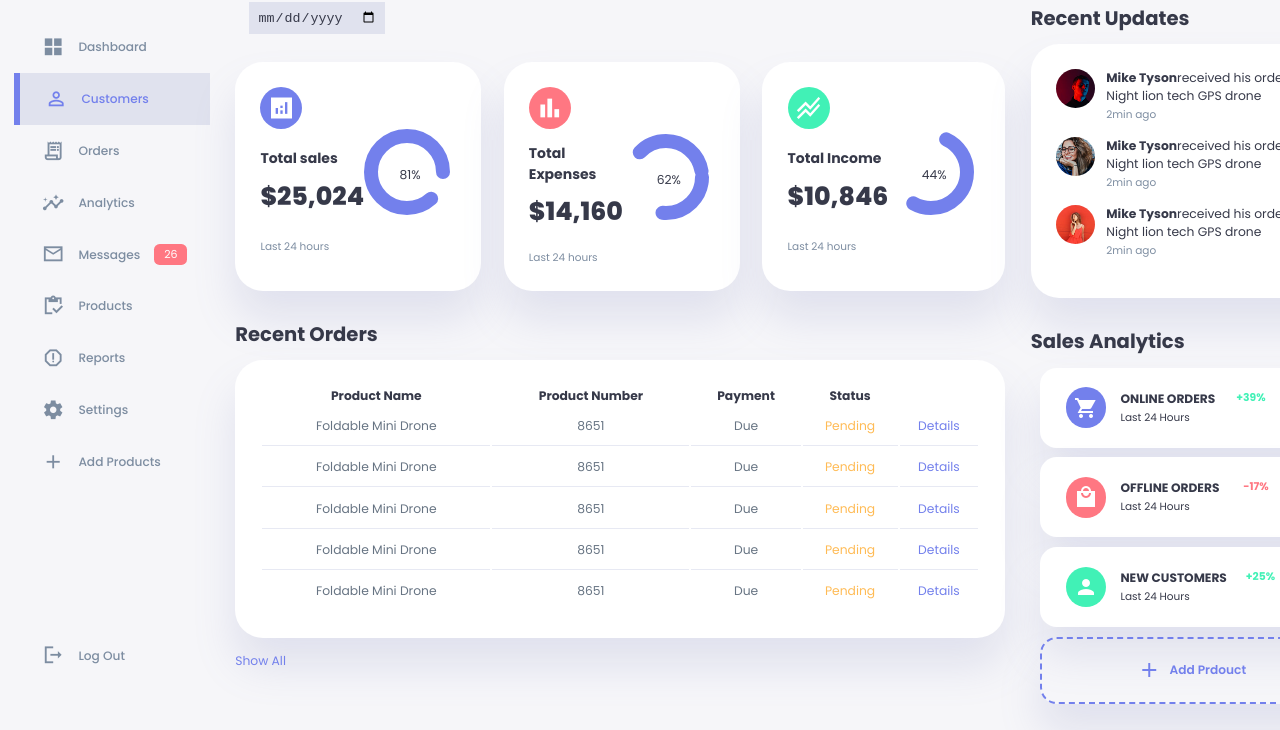
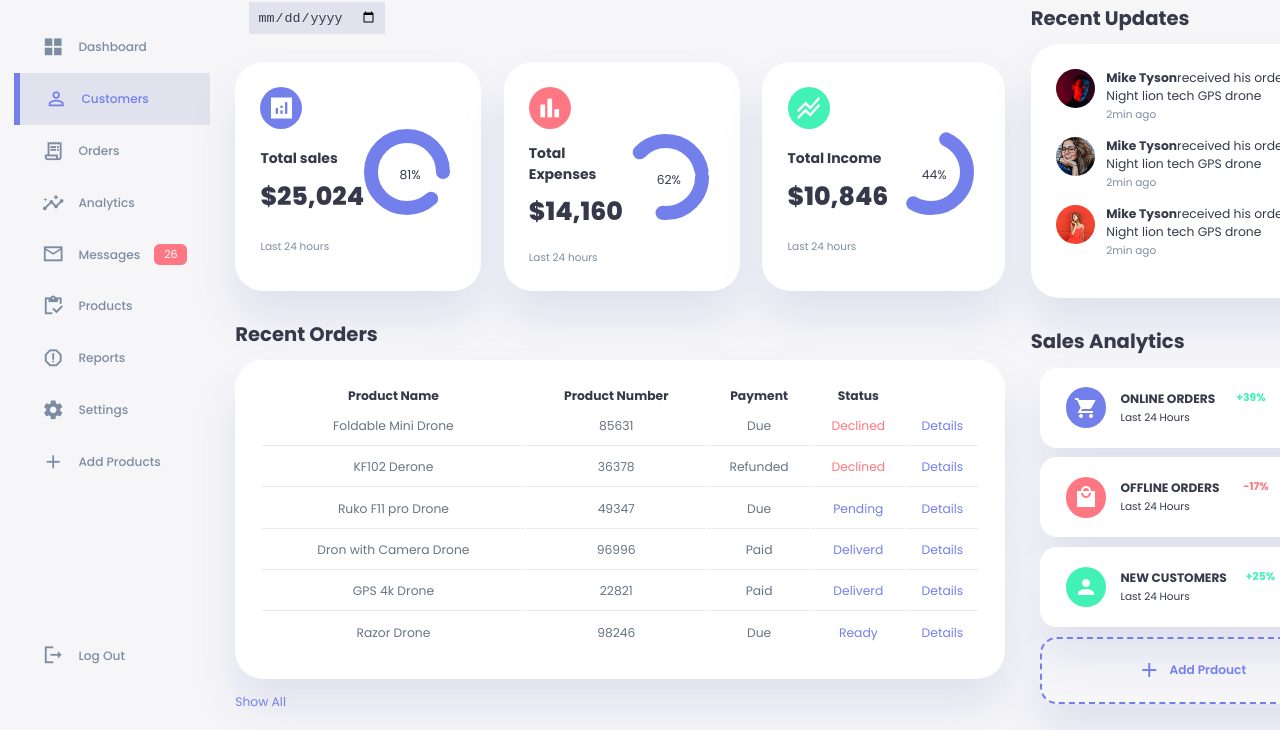
Before and after one commit to 10Dipesh/Responsive-Dashboard, a plain HTML site: page index.html in a window 1280 px wide. Shown: the part 70-800 px from the top of the page. Drawn offline with Linux system fonts and the light colour scheme.

Commit message:
js-contents

```diff
--- a/css/base.css
+++ b/css/base.css
@@ -23,6 +23,15 @@
     --card-padding:1.8rem;
     --padding-1:1.2rem;
 
+    --box-shadow:0 2rem 3rem var(--color-light);
+}
+
+.dark-theme-variables{
+    --color-background:#181a1e;
+    --color-white:#202528;
+    --color-dark:#edeffd;
+    --color-dark-varient:#a3bdcc;
+    --color-light:rgba(0,0,0,0.4);
     --box-shadow:0 2rem 3rem var(--color-light);
 }
 
--- a/css/media.css
+++ b/css/media.css
@@ -55,7 +55,7 @@
 
     aside {
         position: fixed;
-        left: 0;
+        left: -100%;
         background:var(--color-white);
         width: 18rem;
         z-index: 3;
@@ -63,6 +63,14 @@
         height: 100vh;
         padding-right: var(--card-padding);
         display: none;
+        animation: showMenu 400ms ease forwards;
+    }
+
+
+    @keyframes showMenu {
+        to{
+            left: 0;
+        }
     }
 
     aside .logo{
--- a/index.html
+++ b/index.html
@@ -153,43 +153,7 @@
             <th></th>
           </tr>
               <thead>
-                <tbody>
-                  <tr>
-                    <td>Foldable Mini Drone</td>
-                    <td>8651</td>
-                    <td>Due</td>
-                    <td class="warning">Pending</td>
-                    <td class="primary">Details</td>
-                  </tr>
-                  <tr>
-                    <td>Foldable Mini Drone</td>
-                    <td>8651</td>
-                    <td>Due</td>
-                    <td class="warning">Pending</td>
-                    <td class="primary">Details</td>
-                  </tr>
-                  <tr>
-                    <td>Foldable Mini Drone</td>
-                    <td>8651</td>
-                    <td>Due</td>
-                    <td class="warning">Pending</td>
-                    <td class="primary">Details</td>
-                  </tr>
-                  <tr>
-                    <td>Foldable Mini Drone</td>
-                    <td>8651</td>
-                    <td>Due</td>
-                    <td class="warning">Pending</td>
-                    <td class="primary">Details</td>
-                  </tr>
-                  <tr>
-                    <td>Foldable Mini Drone</td>
-                    <td>8651</td>
-                    <td>Due</td>
-                    <td class="warning">Pending</td>
-                    <td class="primary">Details</td>
-                  </tr>
-                </tbody>
+               <tbody></tbody>
               </thead>
         </table>
         <a href="#">Show All</a>
@@ -296,5 +260,8 @@
         </div>
       </div>
     </div>
+    <script src="orders.js"></script>
+    <script src="script.js"></script>
+
   </body>
 </html>
--- /dev/null
+++ b/orders.js
@@ -0,0 +1,36 @@
+const Orders =[{
+    productName:'Foldable Mini Drone',
+    ProdctNumber:'85631',
+    paymentStatus:'Due',
+    shipping:'Declined'
+},
+{
+    productName:'KF102 Derone',
+    ProdctNumber:'36378',
+    paymentStatus:'Refunded',
+    shipping:'Declined'
+},
+{
+    productName:'Ruko F11 pro Drone',
+    ProdctNumber:'49347',
+    paymentStatus:'Due',
+    shipping:'Pending'
+},
+{
+    productName:'Dron with Camera Drone',
+    ProdctNumber:'96996',
+    paymentStatus:'Paid',
+    shipping:'Deliverd'
+},
+{
+    productName:'GPS 4k Drone',
+    ProdctNumber:'22821',
+    paymentStatus:'Paid',
+    shipping:'Deliverd'
+},
+{
+    productName:'Razor Drone',
+    ProdctNumber:'98246',
+    paymentStatus:'Due',
+    shipping:'Ready'
+}]
--- a/script.js
+++ b/script.js
@@ -0,0 +1,37 @@
+const sideMenu = document.querySelector("aside");
+const menuBtn = document.querySelector("#menu-btn");
+const closeBtn = document.querySelector("#close-btn");
+const themeToggler = document.querySelector(".theme-toggler");
+
+menuBtn.addEventListener("click", () => {
+  sideMenu.style.display = "block";
+});
+closeBtn.addEventListener("click", () => {
+  closeBtn.style.display = "none";
+});
+
+themeToggler.addEventListener("click", () => {
+  document.body.classList.toggle("dark-theme-variables");
+
+  themeToggler.querySelector("span:nth-child(1)").classList.toggle("active");
+  themeToggler.querySelector("span:nth-child(2)").classList.toggle("active");
+});
+
+Orders.forEach(order => {
+  const tr = document.createElement('tr');
+  const trContent = `
+                    <td>${order.productName}</td>
+                    <td>${order.ProdctNumber}</td>
+                    <td>${order.paymentStatus}</td>
+                    <td class="${
+                      order.shipping === "Declined"
+                        ? "danger"
+                        : order.shipping === "pending"
+                        ? "warning"
+                        : "primary"
+                    }">${order.shipping}</td>
+                    <td class="primary">Details</td>
+                    `;
+  tr.innerHTML = trContent;
+  document.querySelector("table tbody").appendChild(tr);
+});
```
